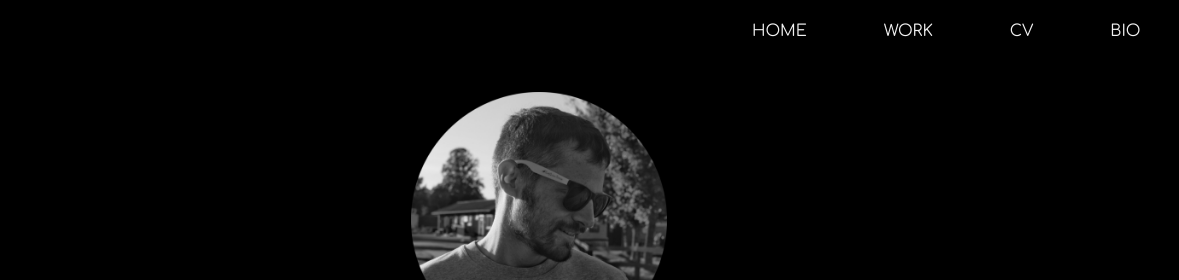
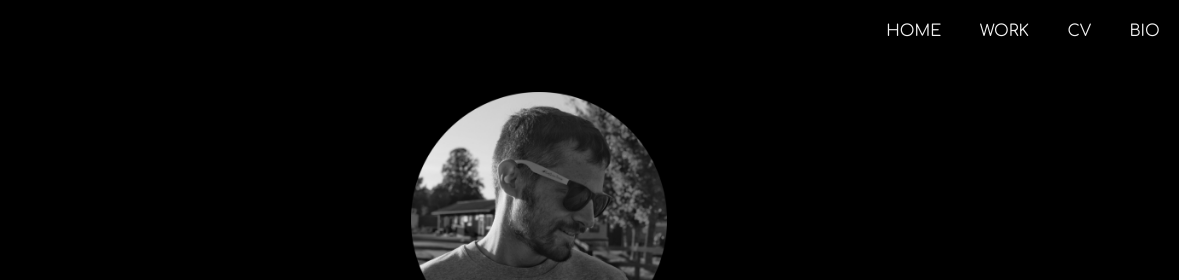
Before and after one commit to jacopolovatello/jacopolovatello.github.com, a plain HTML site: page index.html in a window 1280 px wide. Shown: the top 280 px of the page, 101-1280 px from the left. Drawn offline with Linux system fonts and the light colour scheme.

Commit message:
Fixed navbar link padding.

```diff
--- a/assets/main.css
+++ b/assets/main.css
@@ -33,7 +33,7 @@ body {
     float: right;
     color: #f2f2f2;
     text-align: center;
-    padding: 14px 3%;
+    padding: 14px 1.5%;
     text-decoration: none;
     font-size: 100%;
     margin: 0.5em 0 0.5em 0;
```
